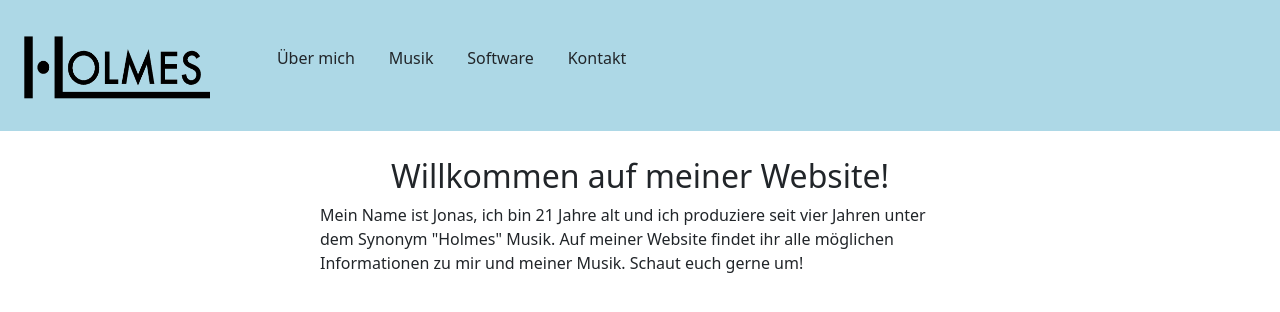
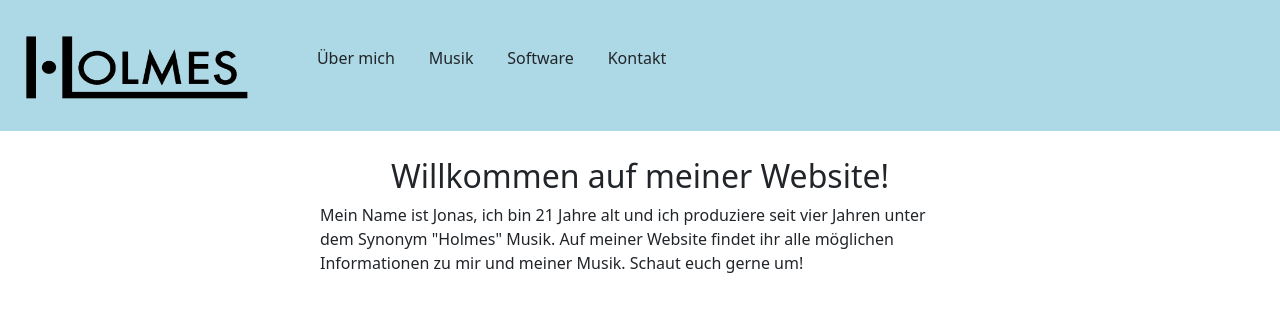
Before and after one commit to mikpipe/holmes-website, an Angular app in the folder holmes-website/: page / in a window 1280 px wide. Shown: the top 312 px of the page. Built offline with nearby package versions, Linux system fonts and the light colour scheme.

Commit message:
Header component

```diff
--- a/holmes-website/src/app/header/header/header.component.scss
+++ b/holmes-website/src/app/header/header/header.component.scss
@@ -12,7 +12,7 @@ p {
     padding-left: 2%;
     padding-right: 2%;
     height: 80px;
-    width: 260px;
+    width: 300px;
 }
 
 #menu {
```
